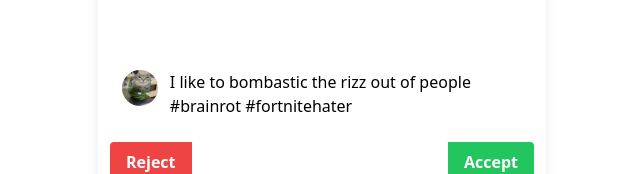
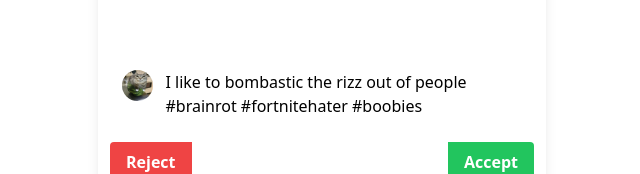
Before and after one commit to Saalim-Baba/M426_bFriend, a React (Create React App) app in the folder frontend/: page / in a window 1280 px wide. Shown: the part 506-680 px from the top of the page, without its empty margins (318-958 px from the left). Built offline with nearby package versions, Linux system fonts and the light colour scheme.

Commit message:
main page oder so v2.1.11.123.12

```diff
--- a/frontend/src/App.js
+++ b/frontend/src/App.js
@@ -23,7 +23,7 @@ export default function App() {
                             />
                         </div>
                         <div className="">
-                            I like to bombastic the rizz out of people #brainrot #fortnitehater
+                            I like to bombastic the rizz out of people #brainrot #fortnitehater #boobies
                         </div>
                     </div>
 
```
